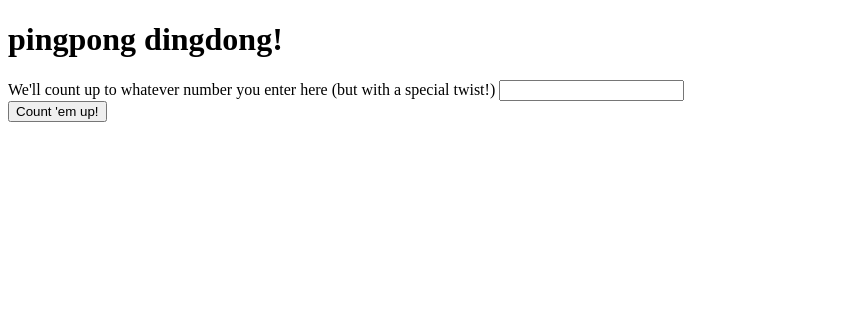
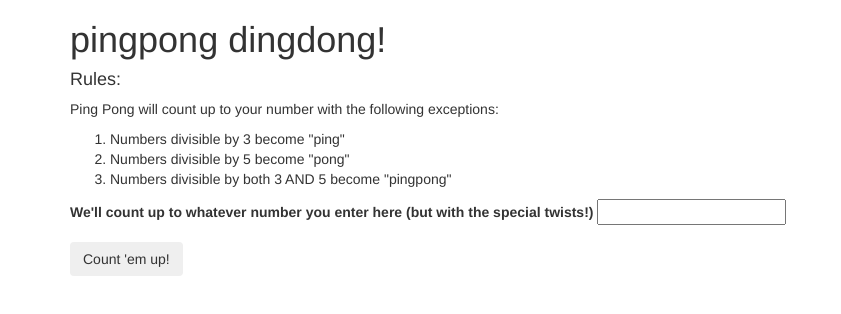
Before and after one commit to helloapro/introCR3, a plain HTML site: page index.html in a window 1280 px wide. Shown: the whole page, without its empty margins (0-841 px from the left). Drawn offline with Linux system fonts and the light colour scheme.

Commit message:
update index with some syntax errors that were preventing classes from formatting from css and add extra content to beef out html

```diff
--- a/index.html
+++ b/index.html
@@ -1,8 +1,8 @@
 <!DOCTYPE html>
 <html>
   <head>
-    <link rel="stylesheet" href="css/bootstrap.css" type="text">
-    <link rel="stylesheet" href="css/styles.css" type="text">
+    <link rel="stylesheet" href="css/bootstrap.css" type="text/css">
+    <link rel="stylesheet" href="css/styles.css" type="text/css">
     <script src="js/jquery-3.0.0.js"></script>
     <script src="js/scripts.js"></script>
     <title>Ping to the Pong</title>
@@ -10,16 +10,23 @@
   <body>
     <div class="container">
       <h1>pingpong dingdong!</h1>
-      <form id=pingpong>
+      <h4>Rules:</h4>
+      <p>Ping Pong will count up to your number with the following exceptions:</p>
+      <ol>
+        <li>Numbers divisible by 3 become "ping"</li>
+        <li>Numbers divisible by 5 become "pong"</li>
+        <li>Numbers divisible by both 3 AND 5 become "pingpong"</li>
+      </ol>
+      <form id="pingpong">
         <div class="form-group">
-          <label for="number">We'll count up to whatever number you enter here (but with a special twist!)</label>
+          <label for="number">We'll count up to whatever number you enter here (but with the special twists!)</label>
           <input id="number" type="number">
         </div>
 
-        <button class="submit" type="btn">Count 'em up!</button>
+        <button type="submit" class="btn">Count 'em up!</button>
       </form>
 
-      <div id=result>
+      <div id="result">
         <ul id="countList">
 
         </ul>
```
